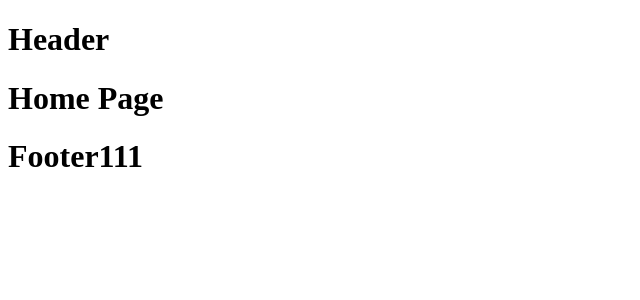
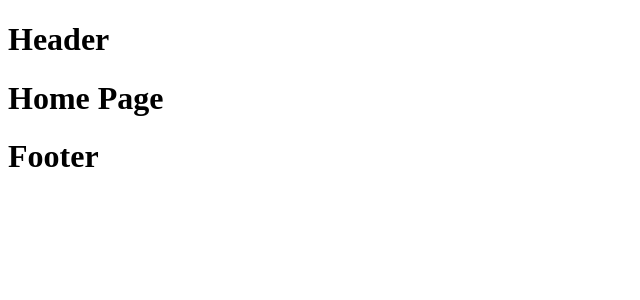
Before and after one commit to webplusai/expressjs-angular4---shop, an Angular app: page / in a window 1280 px wide. Shown: the top 300 px of the page, without its empty margins (0-640 px from the left). Built offline with nearby package versions, Linux system fonts and the light colour scheme.

Commit message:
Revoke footer

```diff
--- a/src/app/front/partials/footer/footer.component.html
+++ b/src/app/front/partials/footer/footer.component.html
@@ -1 +1 @@
-<h1> Footer111 </h1>
+<h1> Footer </h1>
```
